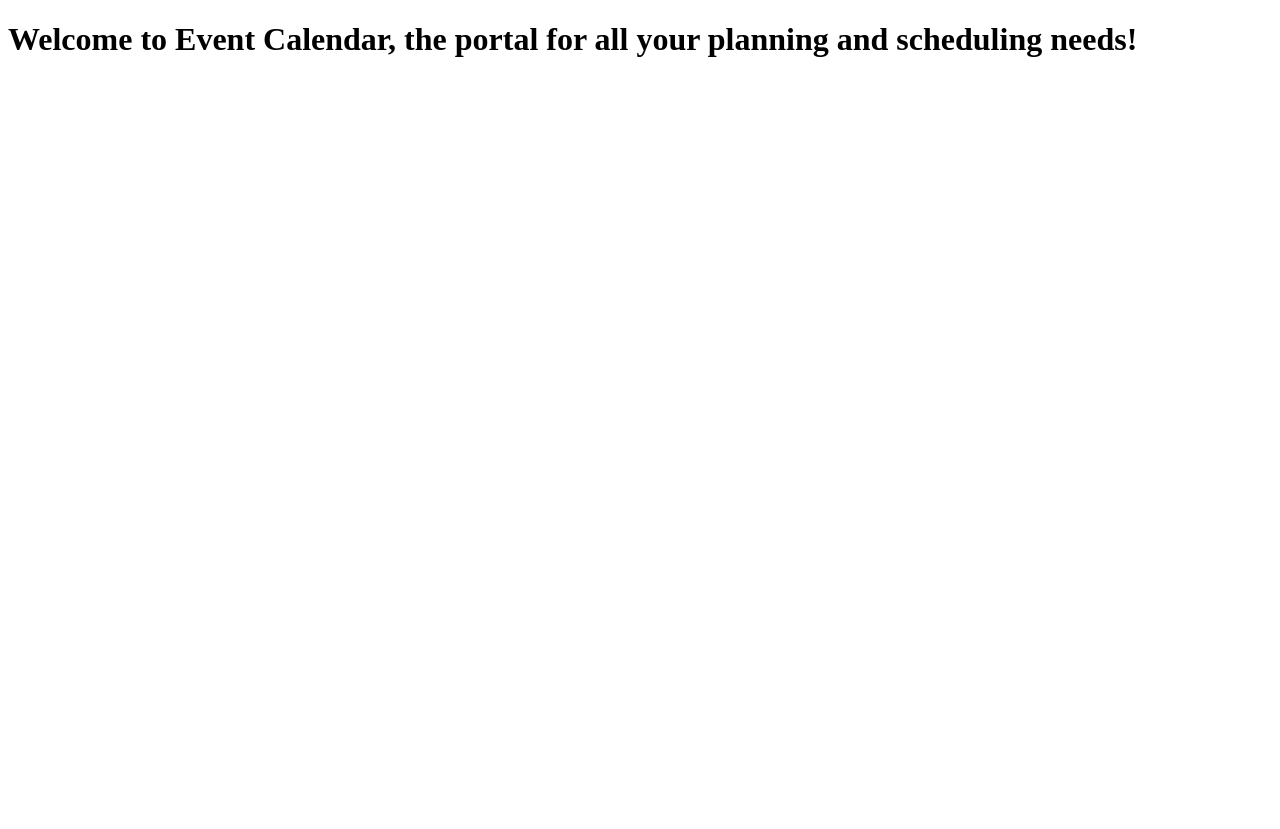
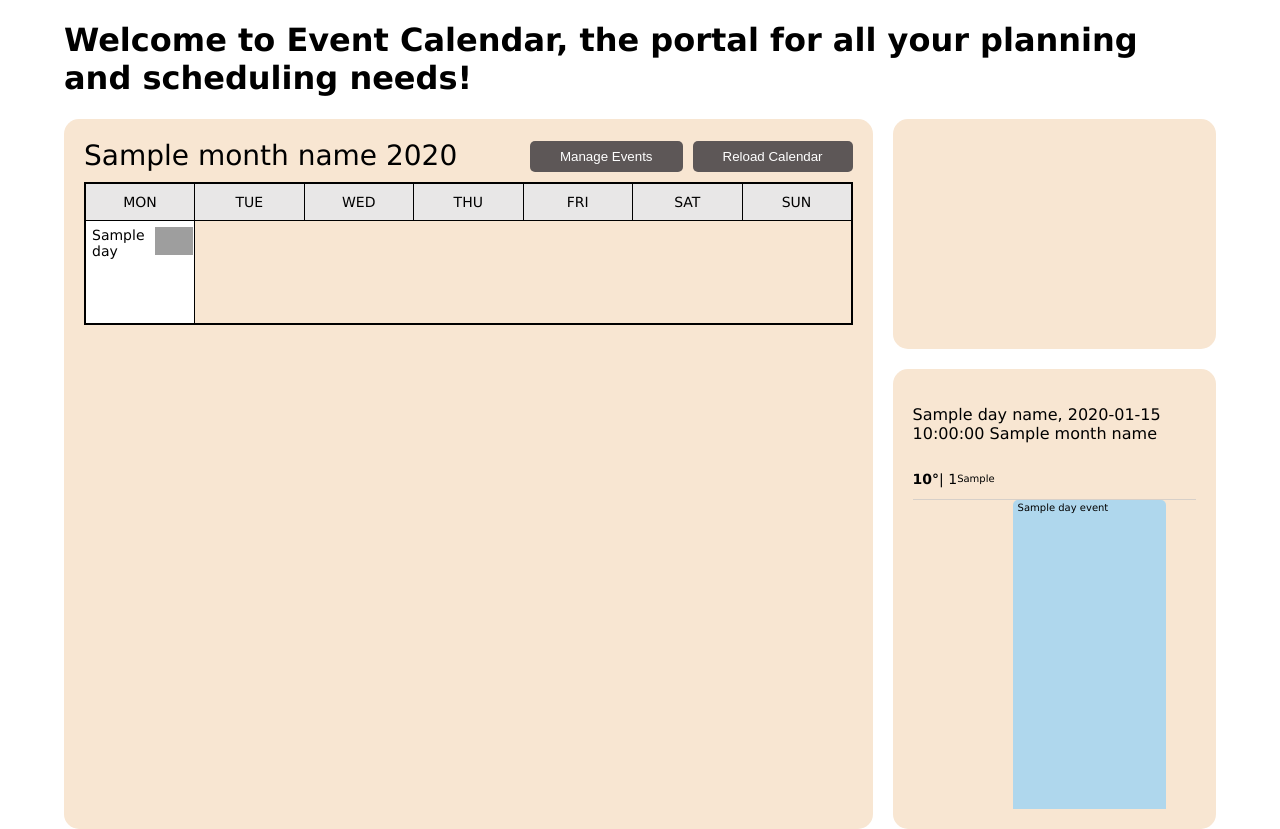
Before and after one commit to cindracindra/weatherwise-planner, a Flask app: template templates/index.html in a window 1280 px wide. Before the commit the page ends 57 px from the top, so only its background shows below. Run offline with Flask 3, Linux system fonts and the light colour scheme; the template is opened without the code that fills it: most values are stand-ins (such as "Sample title", 1, 10 or a date in 2020); grey boxes are pictures that could not be loaded.

Commit message:
General framework for the calendar and event management page UI completed.

```diff
--- a/app.py
+++ b/app.py
@@ -1,8 +1,95 @@
-from flask import Flask, render_template
+from flask import Flask, render_template, redirect, url_for, request
+
+import calendar
+from calendar import monthcalendar
+from datetime import date, datetime
 
 app = Flask(__name__)
+
+events = {
+        3: ["Doctor Appointment", "Lunch with XXX"],
+        7: ["Project Deadline for SSE"],
+        12: ["Birthday"],
+        20: ["Team Meeting"]
+    }
+
+day_events = [
+    {"id": 1, "title": "Meeting", "description": "Team sync", "start_hour": "10", "end_hour": "11", "duration": 1},
+    {"id": 2, "title": "Workout", "description": "Gym session", "start_hour": "18", "end_hour": "18.5", "duration": 0.5},
+    {"id": 2, "title": "Tesr", "description": "Gym session", "start_hour": "18.5", "end_hour": "19", "duration": 0.5}
+    ]
+
+full_event_list = [
+    {"day": "Thursday, 27 November 2025", "daily_events": day_events},
+    {"day": "Friday, 28 November 2025", "daily_events": []}
+]
 
 
 @app.route("/")
 def homepage():
-    return render_template("index.html")
+    current_date = datetime.now().day
+    current_month = datetime.now().month
+    current_year = datetime.now().year
+
+    month_name = calendar.month_name[current_month]
+    day_name = "Monday"
+
+
+    hourly_temp = [{ "hour_number": 12, "hour_ampm": "AM", "temperature": 5 },
+    { "hour_number": 1, "hour_ampm": "AM", "temperature": 6 },
+    { "hour_number": 2, "hour_ampm": "AM", "temperature": 5 },
+    { "hour_number": 3, "hour_ampm": "AM", "temperature": 6 },
+    { "hour_number": 4, "hour_ampm": "AM", "temperature": 5 },
+    { "hour_number": 5, "hour_ampm": "AM", "temperature": 6 },
+    { "hour_number": 6, "hour_ampm": "AM", "temperature": 5 },
+    { "hour_number": 7, "hour_ampm": "AM", "temperature": 6 },
+    { "hour_number": 8, "hour_ampm": "AM", "temperature": 5 },
+    { "hour_number": 9, "hour_ampm": "AM", "temperature": 6 },
+    { "hour_number": 10, "hour_ampm": "AM", "temperature": 5 },
+    { "hour_number": 11, "hour_ampm": "AM", "temperature": 6 },
+    { "hour_number": 12, "hour_ampm": "PM", "temperature": 5 },
+    { "hour_number": 1, "hour_ampm": "PM", "temperature": 6 },
+    { "hour_number": 2, "hour_ampm": "PM", "temperature": 5 },
+    { "hour_number": 3, "hour_ampm": "PM", "temperature": 6 },
+    { "hour_number": 4, "hour_ampm": "PM", "temperature": 5 },
+    { "hour_number": 5, "hour_ampm": "PM", "temperature": 6 },
+    { "hour_number": 6, "hour_ampm": "PM", "temperature": 5 },
+    { "hour_number": 7, "hour_ampm": "PM", "temperature": 6 },
+    { "hour_number": 8, "hour_ampm": "PM", "temperature": 5 },
+    { "hour_number": 9, "hour_ampm": "PM", "temperature": 6 },
+    { "hour_number": 10, "hour_ampm": "PM", "temperature": 5 },
+    { "hour_number": 11, "hour_ampm": "PM", "temperature": 6 }]
+
+    weeks = monthcalendar(current_year, current_month)
+    return render_template(
+        "index.html",
+        weeks=weeks,
+        month_name=month_name,
+        current_year=current_year,
+        events=events,
+        day_name=day_name,
+        current_date=current_date,
+        hourly_temp=hourly_temp,
+        day_events=day_events)
+
+
+@app.route("/reload_calendar", methods=['GET'])
+def reload_calendar():
+    return redirect(url_for("homepage"))
+
+@app.route("/manage_event", methods=["GET", "POST"])
+def manage_event():
+
+    selected_event = None
+    if request.method == "POST":
+        event_id = int(request.form.get("event_id"))
+
+        # Find event by ID
+        selected_event = None
+        for i in full_event_list:
+            for e in i["daily_events"]:
+                if e["id"] == event_id:
+                    selected_event = e
+                    break
+
+    return render_template("manage_event.html", full_event_list=full_event_list, selected_event=selected_event)
--- /dev/null
+++ b/static/style.css
@@ -0,0 +1,201 @@
+body {
+    margin: auto;
+    background-color: #ffffff;
+    font-family: Verdana, 'Gill Sans', sans-serif;
+    width: 90%;
+    justify-content: center;
+    align-items: center;
+}
+
+/* --- MAIN FRAME --- */
+/*Section containing calendar, suggestion box and daily schedule */
+.calendar-section {
+    display: grid;
+    grid-template-columns: 2.5fr 1fr;
+    gap: 20px;
+}
+
+.left-container {
+    background-color: rgb(248, 230, 210);
+    border-radius: 15px;
+
+    padding: 20px;
+
+    font-size: 24px;
+}
+
+.right-container {
+    display: grid;
+    grid-template-rows: 1fr 2fr;
+    gap: 20px;
+}
+
+.right-container .prompt-container {
+    background-color: rgb(248, 230, 210);
+    border-radius: 15px;
+
+    padding: 20px;
+}
+
+.right-container .daily-schedule-container {
+    background-color: rgb(248, 230, 210);
+    border-radius: 15px;
+
+    padding: 20px;
+}
+
+
+/* --- CALENDAR SECTION (LEFT FRAME) --- */
+.left-subheader {
+    display: grid;
+    grid-template-columns: 5fr 1fr 1fr;
+    align-items: center;
+
+    padding-bottom: 10px;
+}
+
+.left-subheader .calendar-subheader {
+    font-size: 28px;
+    font-weight: normal;
+    color: #000000;
+}
+
+.left-subheader input[type="submit"] {
+    background-color: #5d5757;
+    border-radius: 5px;
+    border: 0px;
+
+    margin-left: 10px;
+    padding: 8px 30px;
+
+    text-align: center;
+    color: white;
+}
+
+table.calendar {
+    border: 2px solid #000000;
+    border-collapse: collapse;
+    border-radius: 15px;
+    width: 100%;
+    table-layout: fixed;
+}
+
+table.calendar th {
+    background-color: #e8e7e7;
+    border: 1px solid #000000;
+
+    padding: 10px;
+    text-align: center;
+
+    font-size: 14px;
+    font-weight: normal;
+}
+
+table.calendar td {
+    background-color: #ffffff;
+    border: 1px solid #000000;
+
+    text-align: left;
+    vertical-align: top;
+    height: 100px;
+
+    font-size: 14px;
+}
+
+.calendar-cell {
+    display: flex;
+    justify-content: space-between;
+    align-items: flex-start;
+}
+
+.day-number {
+    margin-bottom: 15px;
+    padding: 5px;
+}
+
+.weather-icon {
+    padding-top: 0px;
+    width: 38px;
+    height: 38px;
+    object-fit: contain;
+}
+
+.event {
+    margin-bottom: 5px;
+    margin-left: 3px;
+    margin-right: 3px;
+    padding-left: 3px;
+    font-size: 10px;
+    background-color: rgba(127, 206, 255, 0.598);
+    border-radius: 3px;
+    height: 16px;
+    line-height: 16px;
+    overflow: hidden;
+    white-space: nowrap;
+    text-overflow: ellipsis;
+}
+
+.day-container {
+    position: relative;
+    width: 100%;
+    height: 350px;
+    overflow-y: auto;
+}
+
+.hour-row {
+    height: 40px;
+    border-bottom: 1px solid #c5c5c5a5;
+    display: flex;
+    align-items: center;
+}
+
+.hour-number {
+    font-size: 14px;
+}
+
+.hour-ampm {
+    font-size: 10px;
+}
+
+.temperature {
+    font-size: 14px;
+    font-weight: bold;
+}
+
+.event-block {
+    box-sizing: border-box;
+    position: absolute;
+    left: 100px;
+    top: calc(var(--start) * 41px + 2px);
+    height: calc(var(--duration) * 41px - 5px);
+    width: calc(100% - 130px);
+
+    background: rgba(127, 206, 255, 0.6);
+    border-radius: 5px;
+
+    font-size: 10px;
+    padding-top: 2px;
+    padding-left: 5px;
+
+    white-space: nowrap;
+    overflow: hidden;
+    text-overflow: ellipsis;
+
+    display: flex;
+    align-items: flex-start;
+}
+
+/* --------- EVENT MANAGEMENT PAGE --------- */
+.event-management-section {
+    display: grid;
+    grid-template-columns: 1fr 1fr;
+    gap: 20px;
+}
+
+.event-list-section, .selected-event-section {
+    background-color: rgb(248, 230, 210);
+    border-radius: 15px;
+
+    padding: 20px;
+    font-size: 14px;
+}
--- a/templates/index.html
+++ b/templates/index.html
@@ -1,12 +1,78 @@
 <!DOCTYPE html>
 <html lang="en">
-
-<head>
-  <title>Event Calendar</title>
-</head>
+  <head>
+    <link rel="stylesheet" type="text/css" href="{{ url_for('static', filename='style.css') }}">
+    <title>Event Calendar</title>
+  </head>
 
 <body>
   <h1>Welcome to Event Calendar, the portal for all your planning and scheduling needs!</h1>
 </body>
 
+<div class="calendar-section">
+  <div class="left-container">
+    <div class="left-subheader">
+      <div class="calendar-subheader">{{month_name}} {{current_year}} </div>
+      <form action="/manage_event" method="get">
+        <input type="submit" value="Manage Events">
+      </form>
+      <form action="/reload_calendar" method="get">
+        <input type="submit" value="Reload Calendar">
+      </form>
+    </div>
+    <table class="calendar">
+      <tr>
+        <th>MON</th><th>TUE</th><th>WED</th>
+        <th>THU</th><th>FRI</th><th>SAT</th><th>SUN</th>
+      </tr>
+      {% for week in weeks %}
+      <tr>
+        {% for day in week %}
+          {% if day == 0 %}
+            <td></td>
+          {% else %}
+            <td>
+              <div class="calendar-cell">
+                <div class="day-number">{{day}}</div>
+                <img src="{{ url_for('static', filename='weather_logo/CLEARday.svg') }}" alt="clearday" class="weather-icon">
+              </div>
+              {% if day in events %}
+                {% for entry in events[day]  %}
+                  <div class="event">{{ entry }}</div>
+                {% endfor %}
+              {% endif %}
+            </td>
+          {% endif %}
+        {% endfor %}
+      </tr>
+      {% endfor %}
+    </table>
+  </div>
+
+  <div class="right-container">
+    <div class="prompt-container">
+
+    </div>
+    <div class="daily-schedule-container">
+      <p id="daily-schedule-subheader">{{day_name}}, {{current_date}} {{month_name}}</p>
+      <div class="day-container">
+        {% for entry in hourly_temp %}
+        <div class="hour-row">
+          <span class="temperature">{{ entry.temperature }}°</span>
+          <span class="hour-number"> | {{ entry.hour_number }}</span>
+          <span class="hour-ampm">{{ entry.hour_ampm }}</span>
+        </div>
+        {% endfor %}
+
+        {% for e in day_events %}
+        <div class="event-block"
+            style="--start: {{ e.start_hour }}; --duration: {{ e.duration }};">
+            {{ e.title }}
+        </div>
+        {% endfor %}
+      </div>
+    </div>
+  </div>
+</div>
+
 </html>
```
Also changed, not shown: templates/manage_event.html (added, +44 -0 lines).
